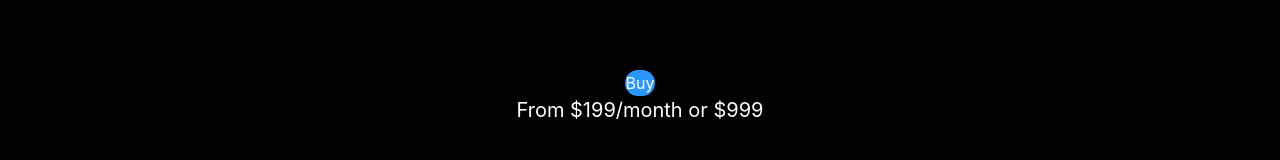
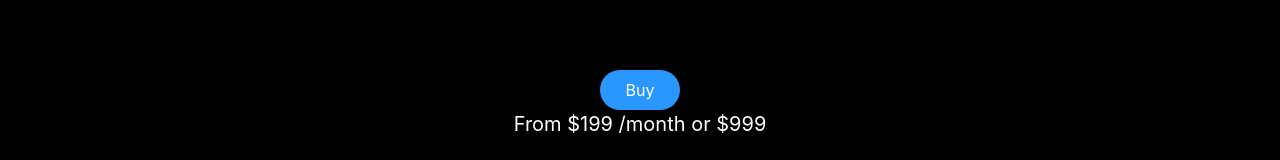
Before and after one commit to Cloudregh/iphone, a React (Vite) app: page / in a window 1280 px wide. Shown: the part 517-677 px from the top of the page. Built offline with nearby package versions, Linux system fonts and the light colour scheme.

Commit message:
styling update

```diff
--- a/src/components/Hero.jsx
+++ b/src/components/Hero.jsx
@@ -47,7 +47,7 @@ useGSAP(() => {
         </div>
         <div id="cta" className="flex flex-col items-center opacity-0 translate-y-20">
             <a href="#highlights" className="btn">Buy</a>
-            <p className="font-normal text-xl">From $199/month or $999</p>
+            <p className="font-normal text-xl">From $199 /month or $999</p>
         </div>
     </section>
   )
--- a/src/index.css
+++ b/src/index.css
@@ -45,7 +45,7 @@ canvas {
 }
 
 @utility btn {
-  @apply px-5 py-2 rounded-3xl bg-blue my-5 hover:bg-transparent border border-transparent hover:border hover:text-blue hover:border-blue;
+  @apply w-20 h-10 rounded-3xl bg-blue my-5 hover:bg-transparent border border-transparent hover:border hover:text-blue hover:border-blue flex items-center justify-center;
 }
 
 @utility color-container {
```
